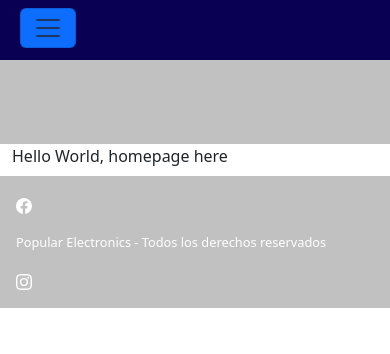
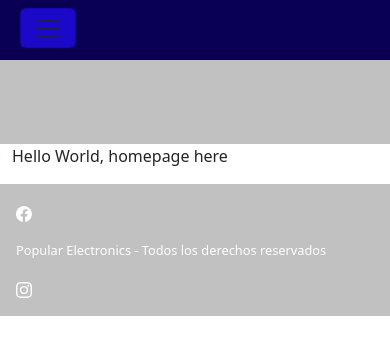
Before and after one commit to Dhokoh/web-app_popular_electronics, a React (Create React App) app: page / in a window 390 px wide. Shown: the top 354 px of the page. Built offline with nearby package versions, Linux system fonts and the light colour scheme.

Commit message:
no major changes made, still tweaking WebAppContainer to see how to make it fully responsive. Content now collapses

```diff
--- a/src/App.css
+++ b/src/App.css
@@ -37,6 +37,12 @@
   color: #ffffff !important;
   font-size: 80% !important;
   margin-top: 0.25vw;
+}
+.navbar-toggler{
+  background-color: #1b08c9 !important;
+}
+.navbar-toggler-icon{
+  background-color: #1b08c9 !important;
 }
 
 
--- a/src/assets/components/WebAppContainer.js
+++ b/src/assets/components/WebAppContainer.js
@@ -11,13 +11,13 @@ function WebAppContainer() {
         <>
         <nav className='navbar navbar-expand-lg navbar-collapse sticky-top justify-content-between header-navbar' role='navigation'>
             <div className='container-fluid'>
-                <button class="navbar-toggler bg-primary" data-bs-theme="primary" type="button" data-bs-toggle="collapse" data-bs-target="#menu-toggler" aria-controls="navbar-toggler" aria-expanded="false" aria-label="Toggle navigation">
-                    <span class="navbar-toggler-icon"></span>
+                <button className="btn btn-light navbar-toggler" data-bs-theme="primary" type="button" data-bs-toggle="collapse" data-bs-target="#menu-toggler" aria-controls="menu-toggler" aria-expanded="false" aria-label="Toggle navigation">
+                    <span className="navbar-toggler-icon"></span>
                 </button>
-                <div className='d-flex mb-1 expand-lg collapse navbar-collapse' id="menu-toggler">
+                <div className='d-flex mb-1 expand-lg navbar-collapse' id="menu-toggler">
                     <div className='collapse nav navbar navbar-collapse align-items-start'>
                         <strong><a className='nav-link navbar-brand brand' href="/">Popular Electronics brand</a></strong>
-                        <strong><a className='nav-link header-link collapse' aria-current='page' href='/'>Inicio</a></strong>
+                        <strong><a className='nav-link header-link collapse' aria-cjurrent='page' href='/'>Inicio</a></strong>
                         <strong><a className='nav-link header-link' aria-current='page' href='/productos'>Productos</a></strong>
                         <strong><a className='nav-link header-link' aria-current='page' href='/contacto'>Contacto</a></strong>
                         <div className='d-flex justify-content-end collapse-sm'>
@@ -32,7 +32,7 @@ function WebAppContainer() {
             </div>
         </nav>
         <Outlet />
-        <div className='d-flex collapse'>
+        <div className='d-flex navbar'>
             <nav className='navbar navbar-expand-lg navbar-collapse lower-frame sticky-bottom navbar-collapse'>
                 <ul className='nav'>
                     <li className='nav-item'>
```
